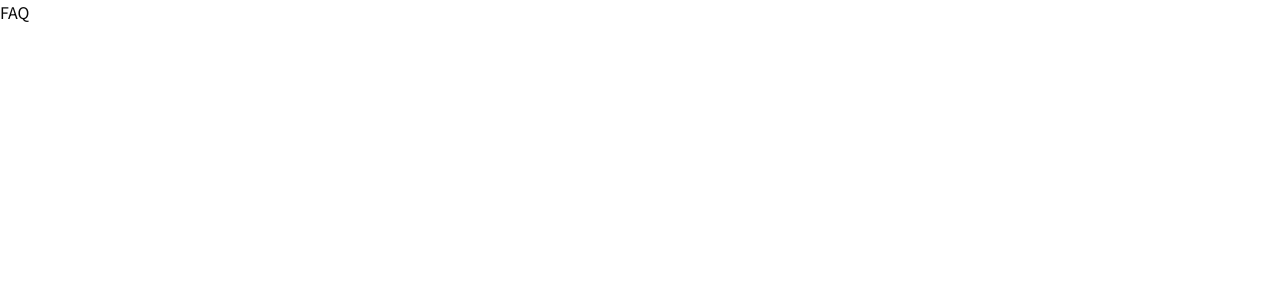
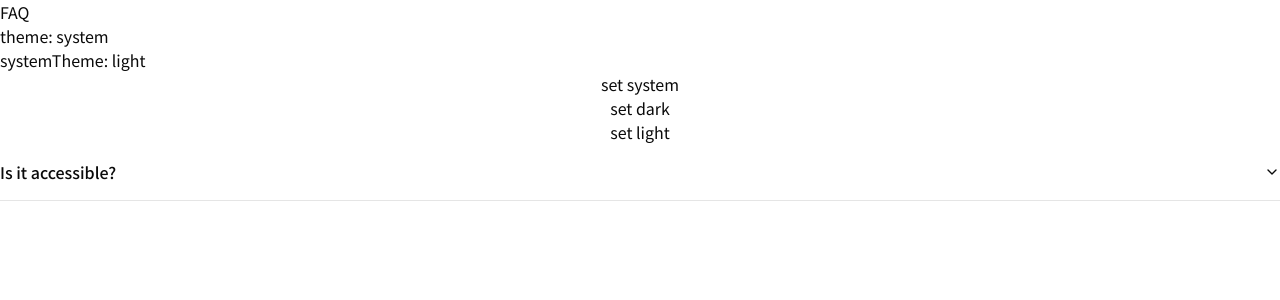
Before and after one commit to snoozedDev/mbsm, a Next.js app: page /faq in a window 1280 px wide. Shown: the top 300 px of the page. Built offline with nearby package versions, Linux system fonts and the light colour scheme.

Commit message:
set theme

```diff
--- a/package.json
+++ b/package.json
@@ -15,6 +15,7 @@
   },
   "dependencies": {
     "@planetscale/database": "^1.8.0",
+    "@radix-ui/react-accordion": "^1.1.2",
     "@reduxjs/toolkit": "^1.9.5",
     "@simplewebauthn/browser": "^7.2.0",
     "@simplewebauthn/server": "^7.3.1",
--- a/src/app/faq/page.tsx
+++ b/src/app/faq/page.tsx
@@ -1,5 +1,26 @@
+import { ThemeManager } from "@/components/theme-manager";
+import {
+  Accordion,
+  AccordionContent,
+  AccordionItem,
+  AccordionTrigger,
+} from "@/components/ui/accordion";
+
 const FAQ = () => {
-  return <div>FAQ</div>;
+  return (
+    <main>
+      FAQ
+      <ThemeManager />
+      <Accordion type="single" collapsible className="w-full">
+        <AccordionItem value="item-1">
+          <AccordionTrigger>Is it accessible?</AccordionTrigger>
+          <AccordionContent>
+            Yes. It adheres to the WAI-ARIA design pattern.
+          </AccordionContent>
+        </AccordionItem>
+      </Accordion>
+    </main>
+  );
 };
 
 export default FAQ;
--- a/src/app/layout.tsx
+++ b/src/app/layout.tsx
@@ -15,7 +15,7 @@ export default function RootLayout({
   children: React.ReactNode;
 }) {
   return (
-    <html lang="en">
+    <html lang="en" suppressHydrationWarning>
       <body className={noto.className}>
         <ThemeProvider attribute="class" defaultTheme="system" enableSystem>
           {children}
--- /dev/null
+++ b/src/components/theme-manager.tsx
@@ -0,0 +1,17 @@
+"use client";
+
+import { useTheme } from "next-themes";
+
+export const ThemeManager = () => {
+  const { setTheme, theme, systemTheme } = useTheme();
+
+  return (
+    <div className="flex flex-col">
+      <span>theme: {theme}</span>
+      <span>systemTheme: {systemTheme}</span>
+      <button onClick={() => setTheme("system")}>set system</button>
+      <button onClick={() => setTheme("dark")}>set dark</button>
+      <button onClick={() => setTheme("light")}>set light</button>
+    </div>
+  );
+};
--- /dev/null
+++ b/src/components/ui/accordion.tsx
@@ -0,0 +1,60 @@
+"use client"
+
+import * as React from "react"
+import * as AccordionPrimitive from "@radix-ui/react-accordion"
+import { ChevronDown } from "lucide-react"
+
+import { cn } from "@/lib/utils"
+
+const Accordion = AccordionPrimitive.Root
+
+const AccordionItem = React.forwardRef<
+  React.ElementRef<typeof AccordionPrimitive.Item>,
+  React.ComponentPropsWithoutRef<typeof AccordionPrimitive.Item>
+>(({ className, ...props }, ref) => (
+  <AccordionPrimitive.Item
+    ref={ref}
+    className={cn("border-b", className)}
+    {...props}
+  />
+))
+AccordionItem.displayName = "AccordionItem"
+
+const AccordionTrigger = React.forwardRef<
+  React.ElementRef<typeof AccordionPrimitive.Trigger>,
+  React.ComponentPropsWithoutRef<typeof AccordionPrimitive.Trigger>
+>(({ className, children, ...props }, ref) => (
+  <AccordionPrimitive.Header className="flex">
+    <AccordionPrimitive.Trigger
+      ref={ref}
+      className={cn(
+        "flex flex-1 items-center justify-between py-4 font-medium transition-all hover:underline [&[data-state=open]>svg]:rotate-180",
+        className
+      )}
+      {...props}
+    >
+      {children}
+      <ChevronDown className="h-4 w-4 shrink-0 transition-transform duration-200" />
+    </AccordionPrimitive.Trigger>
+  </AccordionPrimitive.Header>
+))
+AccordionTrigger.displayName = AccordionPrimitive.Trigger.displayName
+
+const AccordionContent = React.forwardRef<
+  React.ElementRef<typeof AccordionPrimitive.Content>,
+  React.ComponentPropsWithoutRef<typeof AccordionPrimitive.Content>
+>(({ className, children, ...props }, ref) => (
+  <AccordionPrimitive.Content
+    ref={ref}
+    className={cn(
+      "overflow-hidden text-sm transition-all data-[state=closed]:animate-accordion-up data-[state=open]:animate-accordion-down",
+      className
+    )}
+    {...props}
+  >
+    <div className="pb-4 pt-0">{children}</div>
+  </AccordionPrimitive.Content>
+))
+AccordionContent.displayName = AccordionPrimitive.Content.displayName
+
+export { Accordion, AccordionItem, AccordionTrigger, AccordionContent }
```
Also changed, not shown: 1 other file (tests, documents, lock files or other folders).
